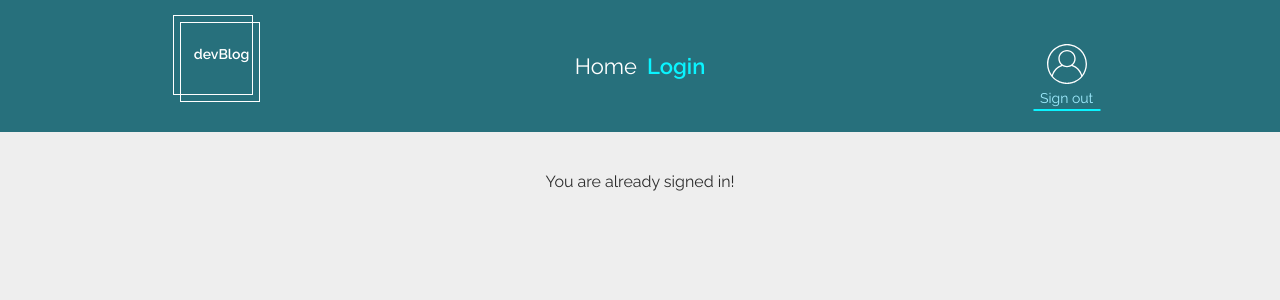
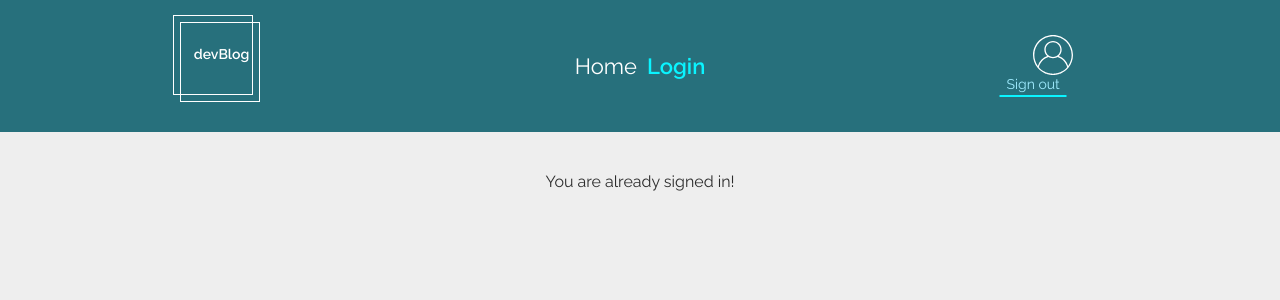
Before and after one commit to mart-j/blog-proj, a React (Create React App) app: page /login in a window 1280 px wide. Shown: the top 300 px of the page. Built offline with nearby package versions, Linux system fonts and the light colour scheme; no server answers.

Commit message:
Try to fixed user icon isse

```diff
--- a/package.json
+++ b/package.json
@@ -24,6 +24,8 @@
     "redux": "^4.0.5",
     "redux-thunk": "^2.3.0",
     "typescript": "^4.0.5",
+    "uuid": "^8.3.2",
+    "uuid4": "^2.0.2",
     "web-vitals": "^0.2.4"
   },
   "scripts": {
@@ -58,6 +60,7 @@
   "devDependencies": {
     "@types/lodash": "^4.14.166",
     "@types/react-router-dom": "^5.1.6",
+    "@types/uuid": "^8.3.0",
     "@typescript-eslint/eslint-plugin": "4.7.0",
     "@typescript-eslint/parser": "4.7.0",
     "babel-eslint": "10.1.0",
--- a/src/components/article/Article.module.scss
+++ b/src/components/article/Article.module.scss
@@ -20,9 +20,7 @@
   max-width: 1000px;
   margin: auto;
   margin-bottom: 50px;
-}
-
-.editButtonWrapper {
+  word-wrap: break-word;
 }
 
 .backButtonWrapper {
@@ -30,11 +28,13 @@
   justify-content: center;
 }
 
-.textArea, .paragraphTextArea {
+.textArea,
+.paragraphTextArea {
   margin-top: 40px;
   font-size: 20px;
   width: 100%;
   height: 100px;
+  padding: 10px;
 }
 
 .paragraphTextArea {
--- a/src/components/comments/Comments.tsx
+++ b/src/components/comments/Comments.tsx
@@ -1,6 +1,7 @@
 import React, { useRef, useState } from 'react';
 import { useDispatch, useSelector } from 'react-redux';
 import { useParams } from 'react-router-dom';
+import { v4 as uuidv4 } from 'uuid';
 import { RootState } from '../../store';
 import { updateCommentsAction } from '../../store/commentsStore/actions';
 import { Comment } from '../../store/commentsStore/types';
@@ -27,7 +28,7 @@ export const Comments = () => {
 
   const dispatch = useDispatch();
 
-  const removeCommentHandler = (uId: number) => {
+  const removeCommentHandler = (uId: number | string) => {
     const newComments = [...comments];
     const currComm = newComments.find((comment) => {
       return comment.id === uId;
@@ -84,6 +85,7 @@ export const Comments = () => {
                   body: e.target.value,
                   email: user,
                   postId: Number(id),
+                  id: uuidv4(),
                 });
               }}
             ></textarea>
--- a/src/components/users/Users.module.scss
+++ b/src/components/users/Users.module.scss
@@ -15,7 +15,6 @@
   padding-bottom: 3px;
   cursor: pointer;
   width: 67px;
-  position: absolute;
   top: 45px;
   font-size: 14px;
   background: none;
@@ -28,6 +27,10 @@
 
 .currentUserWrapper {
   position: relative;
+  display: flex;
+  flex-direction: column;
+  text-align: center;
+
 }
 .currentUser {
   opacity: 0;
--- a/src/components/users/Users.tsx
+++ b/src/components/users/Users.tsx
@@ -25,13 +25,13 @@ export const Users: FC = () => {
             ? currentUser.substring(0, currentUser.indexOf('@'))
             : currentUser}
         </div>
+        {currentUser !== 'guest' && (
+          <button className={styles.button} onClick={singOutHandler}>
+            Sign out
+          </button>
+        )}
       </div>
 
-      {currentUser !== 'guest' && (
-        <button className={styles.button} onClick={singOutHandler}>
-          Sign out
-        </button>
-      )}
     </div>
   );
 };
--- a/src/store/commentsStore/actions.ts
+++ b/src/store/commentsStore/actions.ts
@@ -21,7 +21,6 @@ export const getComment = (dispatch: Dispatch, comments: Comment[]) => {
     axios
       .get('https://jsonplaceholder.typicode.com/comments')
       .then(({ data }) => {
-        console.log('iesuucu datus!');
         dispatch(getCommentsAction(data));
       });
   }
--- a/src/store/commentsStore/types.ts
+++ b/src/store/commentsStore/types.ts
@@ -12,7 +12,7 @@ export interface AllActions extends InitialCommentsStore {
 
 export type Comment = {
   postId: number;
-  id?: number;
+  id?: number | string;
   name?: string;
   email: string;
   body: string;
```
Also changed, not shown: 1 other file (tests, documents, lock files or other folders).
